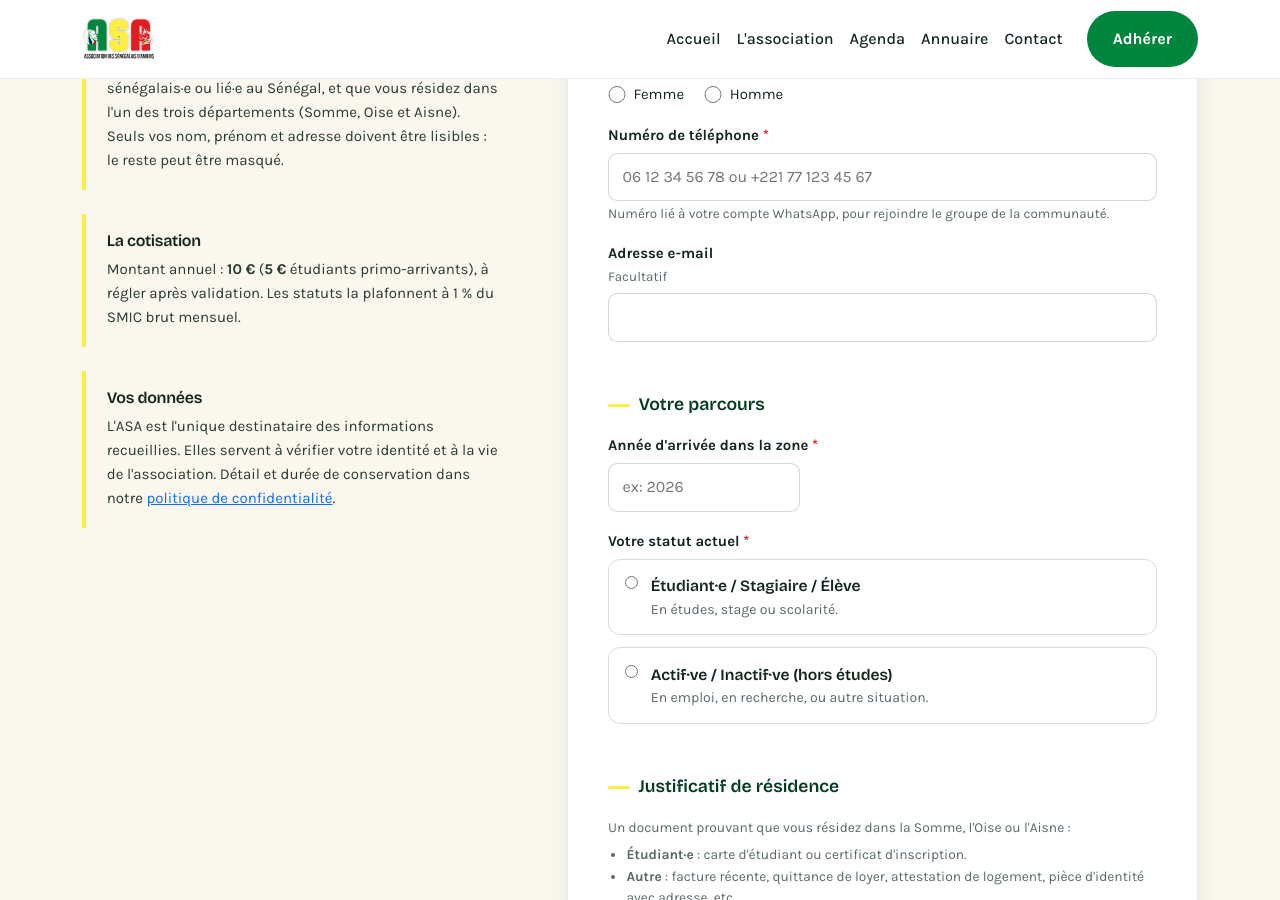
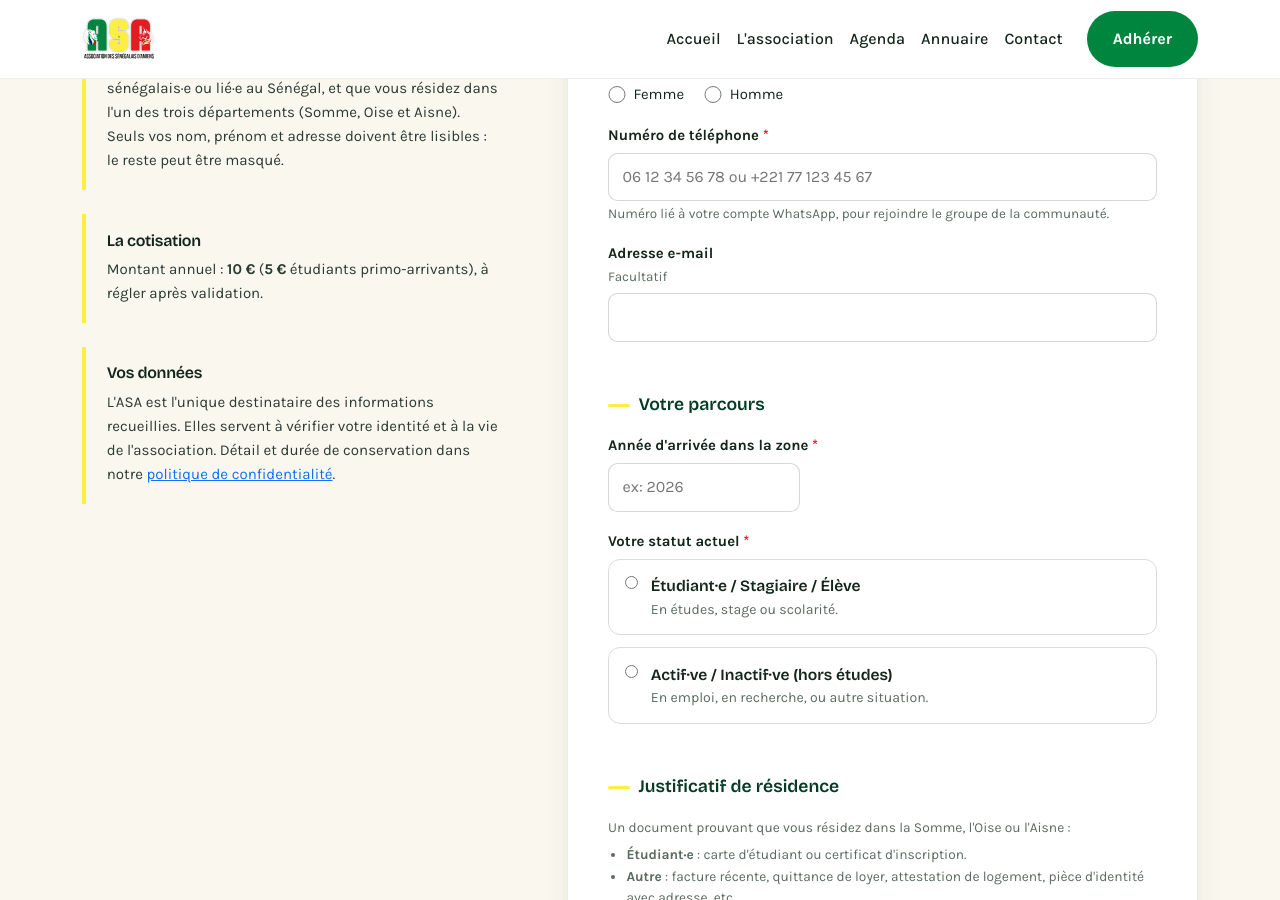
Before and after one commit to asso-asa/asa, a Jekyll site: the page built from adhesion.html, in a window 1280 px wide and 900 px high, scrolled down 774 px. Built offline with Jekyll 4.4.1, drawn with Linux system fonts in a browser that asks for light colours.

Commit message:
asterisque

```diff
--- a/adhesion.html
+++ b/adhesion.html
@@ -211,7 +211,7 @@
               <p>
                 Montant annuel : <strong>10 &euro;</strong>
                 (<strong>5 &euro;</strong> étudiants primo-arrivants), à régler après
-                validation. Les statuts la plafonnent à 1 % du SMIC brut mensuel.
+                validation.
               </p>
             </div>
 
@@ -417,7 +417,7 @@
                       J'ai pris connaissance des conditions de traitement de mes données
                       et j'y consens. Voir la
                       <a href="/politique-de-confidentialite-et-cookies/" target="_blank" rel="noopener noreferrer">politique de confidentialité</a>.
-                      <span class="asa-obligatoire">*</span>
+                      <span style="color:var(--asa-rouge);" class="asa-obligatoire">*</span>
                     </label>
                   </div>
 
```
